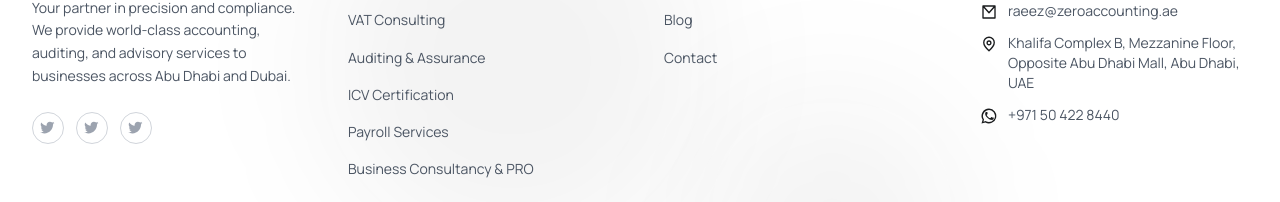
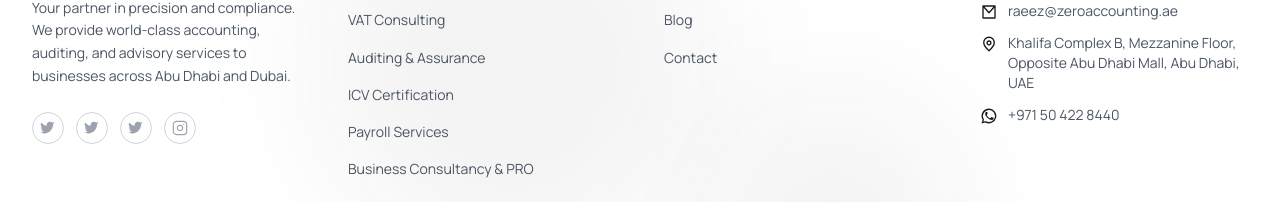
Before and after one commit to Fahis7/Zeroaccount, a React (Vite) app: page / in a window 1280 px wide. Shown: the part 5443-5645 px from the top of the page. Built offline with nearby package versions, Linux system fonts and the light colour scheme.

Commit message:
Add Instagram link to footer

```diff
--- a/src/components/Footer.jsx
+++ b/src/components/Footer.jsx
@@ -51,6 +51,27 @@ export default function Footer() {
                   </svg>
                 </a>
               ))}
+              <a
+                href="https://www.instagram.com/zero_accounting?utm_source=qr&igsi=czhucHdzaXdjMXRz"
+                target="_blank"
+                rel="noopener noreferrer"
+                className="inline-flex h-8 w-8 items-center justify-center rounded-full border border-gray-300 text-gray-400 transition-all duration-300 hover:border-accent/50 hover:bg-accent/10 hover:text-accent dark:border-white/10 dark:text-white/40 dark:hover:border-accent/50 dark:hover:bg-accent/10 dark:hover:text-accent"
+              >
+                <span className="sr-only">{t("footer.social.instagram")}</span>
+                <svg
+                  viewBox="0 0 24 24"
+                  fill="none"
+                  stroke="currentColor"
+                  strokeWidth="1.8"
+                  strokeLinecap="round"
+                  strokeLinejoin="round"
+                  className="h-4 w-4"
+                >
+                  <rect x="2" y="2" width="20" height="20" rx="5" ry="5" />
+                  <path d="M16 11.37A4 4 0 1 1 12.63 8 4 4 0 0 1 16 11.37z" />
+                  <line x1="17.5" y1="6.5" x2="17.51" y2="6.5" />
+                </svg>
+              </a>
             </div>
           </motion.div>
 
--- a/src/i18n/ar.json
+++ b/src/i18n/ar.json
@@ -407,6 +407,9 @@
     "servicesTitle": "الخدمات",
     "companyTitle": "الشركة",
     "contactTitle": "تواصل معنا",
+    "social": {
+      "instagram": "انستغرام"
+    },
     "companyLinks": [
       { "label": "من نحن", "path": "/about" },
       { "label": "المدونة", "path": "/blog" },
--- a/src/i18n/en.json
+++ b/src/i18n/en.json
@@ -407,6 +407,9 @@
     "servicesTitle": "Services",
     "companyTitle": "Company",
     "contactTitle": "Get in Touch",
+    "social": {
+      "instagram": "Instagram"
+    },
     "companyLinks": [
       { "label": "About Us", "path": "/about" },
       { "label": "Blog", "path": "/blog" },
```
